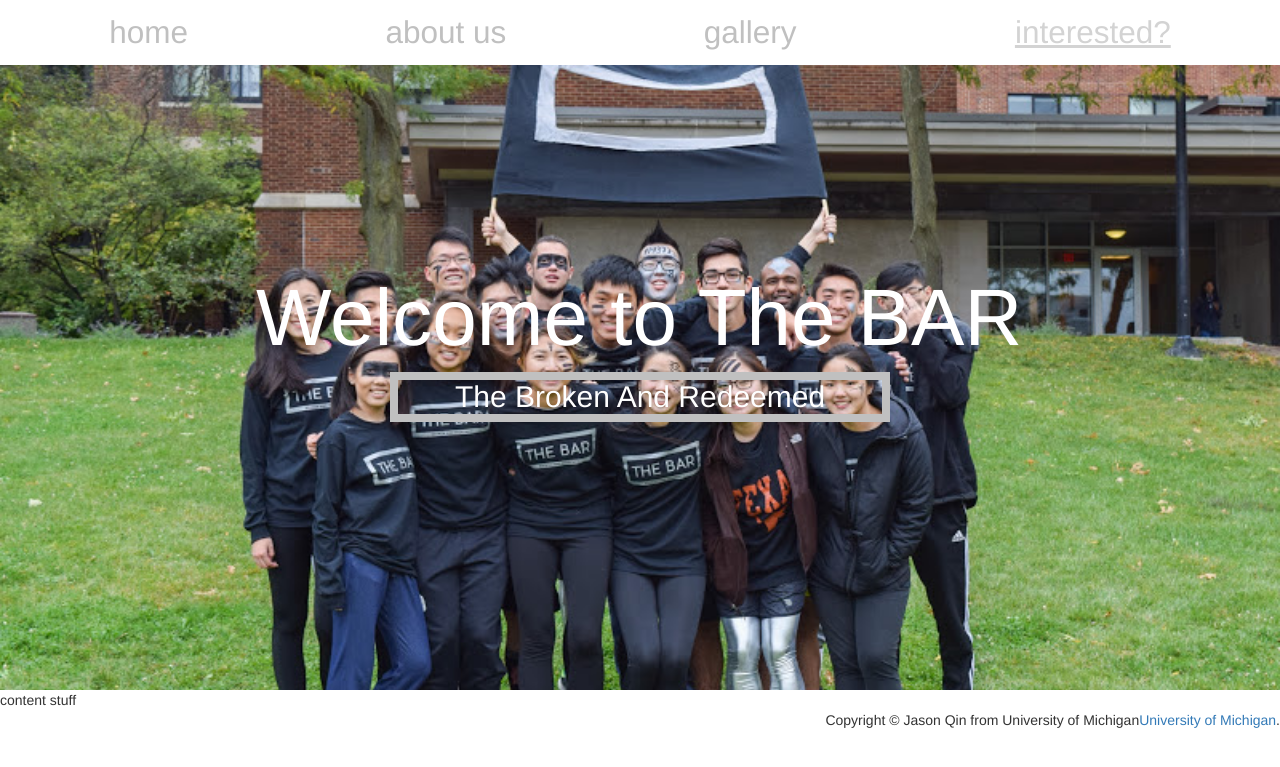
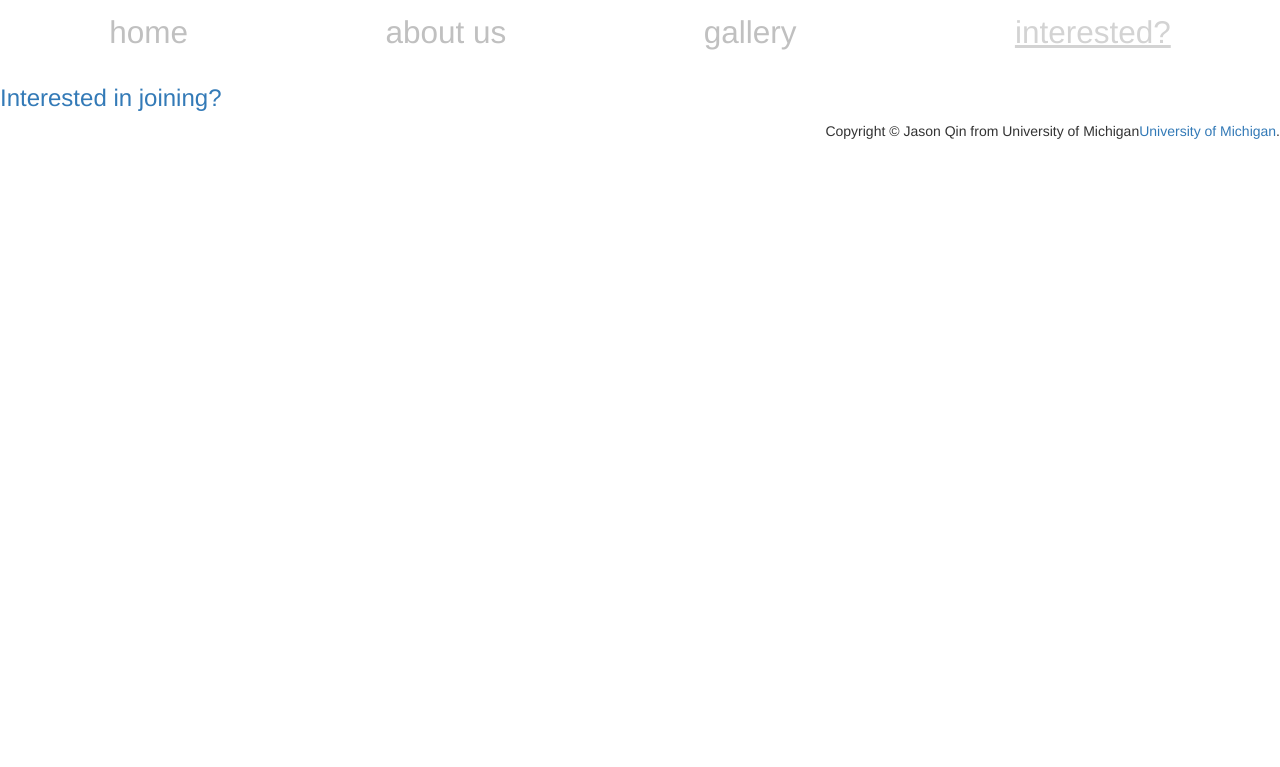
Before and after one commit to qinj/Website, a Python web app: template templates/join.html in a window 1280 px wide. Shown: the top 767 px of the page. Run offline with Jinja, Linux system fonts and the light colour scheme; the template is opened without the code that fills it, so the values that code supplies are empty; some libraries are stand-ins or nearby versions.

Commit message:
interested?

```diff
--- a/templates/aboutus.html
+++ b/templates/aboutus.html
@@ -45,7 +45,7 @@ google.maps.event.addDomListener(window, 'load', initialize);
 	<div class = "main">
 		<div class = "aboutus">
 			<div class="col-sm-12 col-md-6">
-				<h3>Hi! Welcome to The BAR ! </h3>
+				<h3>Welcome to The BAR ! </h3>
 					<p>We are a lifegroup within the community of Harvest Mission Community Church. The BAR is an acronym for The Broken And Redeemed. We believe that our life group should represent a casual, yet open environment akin to a bar. Various people go to a bar. Some might be celebration an achievement, others might be going to drink off a harsh setback. We advocate people to come as they are no matter what season of life they are in.</p>
  	 		</div>
 					<div class = "bareaster">
--- a/templates/join.html
+++ b/templates/join.html
@@ -18,19 +18,14 @@
 			<li class = "active"><a href = "join.html">interested?</a></li>
 			</ul>
 	</div>
-	<div class = "main">
-		<div class = "jumbotron">
-			<div class = "nameFade">
-		  	<h1>Welcome to The BAR</h1>
-	 	 	<h2>The Broken And Redeemed </h2>
- 	 		</div>
-		</div>
+	<div class = "join">
+			<div class = "bumble">
+		<a href = "http://annarbor.hmcc.net/signups/life-group">
+		<h3>Interested in joining?</h3></a>
+	</div>
 	</div>
 
 
-		{% block content %}
-		content stuff
-		{% endblock %}
 	<div class = "footer">
 		<p>Copyright &copy; Jason Qin from University of Michigan<a href="http://umich.edu">University of Michigan</a>.</p>
 	</div>
```
